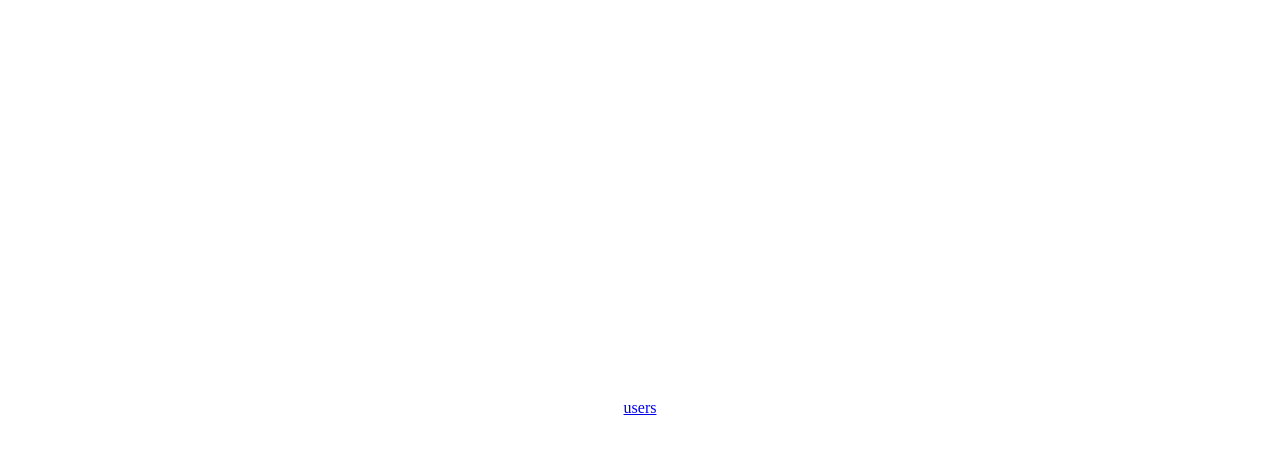
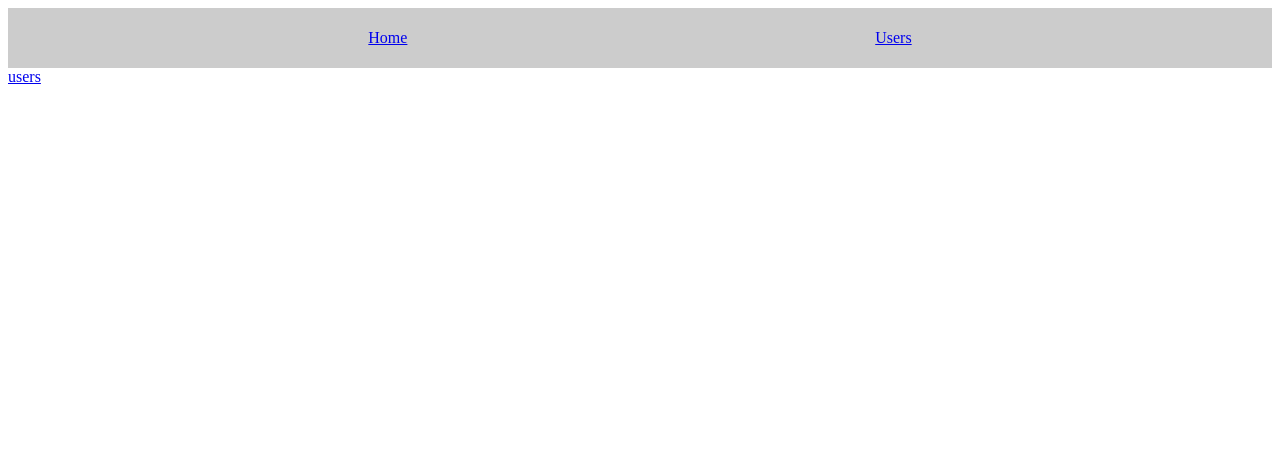
Before and after one commit to MuhtasimMusfiqZarab/first-nuxtjs-app, a Nuxt app: page / in a window 1280 px wide. Shown: the top 454 px of the page. Built offline with nearby package versions, Linux system fonts and the light colour scheme.

Commit message:
working with normal components

```diff
--- /dev/null
+++ b/components/Header.vue
@@ -0,0 +1,34 @@
+<template>
+  <header class="header">
+    <ul class="nav-items">
+      <li>
+        <nuxt-link to="/">Home</nuxt-link>
+      </li>
+      <li>
+        <nuxt-link to="/users">Users</nuxt-link>
+      </li>
+    </ul>
+  </header>
+</template>
+
+<style scoped >
+.header {
+  width: 100%;
+  height: 60px;
+  display: flex;
+  justify-content: center;
+  align-items: center;
+  background-color: #ccc;
+}
+
+.nav-items {
+  /* removing bullet items */
+  list-style: none;
+  padding: 0;
+  margin: 0;
+  display: flex;
+  justify-content: space-around;
+  align-items: center;
+  width: 80%;
+}
+</style>
--- a/components/Logo.vue
+++ /dev/null
@@ -1,79 +0,0 @@
-<template>
-  <div class="VueToNuxtLogo">
-    <div class="Triangle Triangle--two" />
-    <div class="Triangle Triangle--one" />
-    <div class="Triangle Triangle--three" />
-    <div class="Triangle Triangle--four" />
-  </div>
-</template>
-
-<style>
-.VueToNuxtLogo {
-  display: inline-block;
-  animation: turn 2s linear forwards 1s;
-  transform: rotateX(180deg);
-  position: relative;
-  overflow: hidden;
-  height: 180px;
-  width: 245px;
-}
-
-.Triangle {
-  position: absolute;
-  top: 0;
-  left: 0;
-  width: 0;
-  height: 0;
-}
-
-.Triangle--one {
-  border-left: 105px solid transparent;
-  border-right: 105px solid transparent;
-  border-bottom: 180px solid #41b883;
-}
-
-.Triangle--two {
-  top: 30px;
-  left: 35px;
-  animation: goright 0.5s linear forwards 3.5s;
-  border-left: 87.5px solid transparent;
-  border-right: 87.5px solid transparent;
-  border-bottom: 150px solid #3b8070;
-}
-
-.Triangle--three {
-  top: 60px;
-  left: 35px;
-  animation: goright 0.5s linear forwards 3.5s;
-  border-left: 70px solid transparent;
-  border-right: 70px solid transparent;
-  border-bottom: 120px solid #35495e;
-}
-
-.Triangle--four {
-  top: 120px;
-  left: 70px;
-  animation: godown 0.5s linear forwards 3s;
-  border-left: 35px solid transparent;
-  border-right: 35px solid transparent;
-  border-bottom: 60px solid #fff;
-}
-
-@keyframes turn {
-  100% {
-    transform: rotateX(0deg);
-  }
-}
-
-@keyframes godown {
-  100% {
-    top: 180px;
-  }
-}
-
-@keyframes goright {
-  100% {
-    left: 70px;
-  }
-}
-</style>
--- a/layouts/default.vue
+++ b/layouts/default.vue
@@ -1,9 +1,19 @@
 <template>
   <div>
+    <Header />
     <!-- THis is the place where different pages should be loaded in (by using nuxt/) -->
     <nuxt />
   </div>
 </template>
 
+<script>
+import Header from "~/components/Header";
+export default {
+  components: {
+    Header
+  }
+};
+</script>
+
 <style>
 </style>
--- a/layouts/users.vue
+++ b/layouts/users.vue
@@ -1,9 +1,19 @@
 <template>
   <div>
+    <Header />
     <header>USERS SECTION</header>
     <nuxt />
   </div>
 </template>
 
+<script>
+import Header from "@/components/Header";
+export default {
+  components: {
+    Header
+  }
+};
+</script>
+
 <style>
 </style>
--- a/pages/index.vue
+++ b/pages/index.vue
@@ -4,46 +4,3 @@
     <!-- <nuxt-link to="/products">products</nuxt-link> -->
   </div>
 </template>
-
-<script>
-import Logo from "~/components/Logo.vue";
-
-export default {
-  components: {
-    Logo
-  }
-};
-</script>
-
-<style>
-.container {
-  margin: 0 auto;
-  min-height: 100vh;
-  display: flex;
-  justify-content: center;
-  align-items: center;
-  text-align: center;
-}
-
-.title {
-  font-family: "Quicksand", "Source Sans Pro", -apple-system, BlinkMacSystemFont,
-    "Segoe UI", Roboto, "Helvetica Neue", Arial, sans-serif;
-  display: block;
-  font-weight: 300;
-  font-size: 100px;
-  color: #35495e;
-  letter-spacing: 1px;
-}
-
-.subtitle {
-  font-weight: 300;
-  font-size: 42px;
-  color: #526488;
-  word-spacing: 5px;
-  padding-bottom: 15px;
-}
-
-.links {
-  padding-top: 15px;
-}
-</style>
--- a/pages/users/index.vue
+++ b/pages/users/index.vue
@@ -1,5 +1,7 @@
 <template>
-  <div>Please enter an id to see the user</div>
+  <div>
+    <div>Please enter an id to see the user</div>
+  </div>
 </template>
 
 <script>
```
Also changed, not shown: layouts/README.md (deleted).
